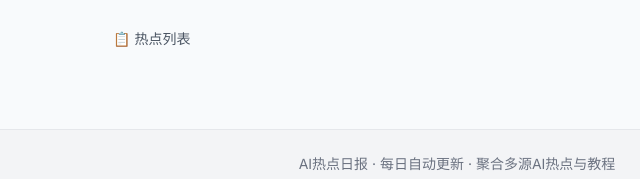
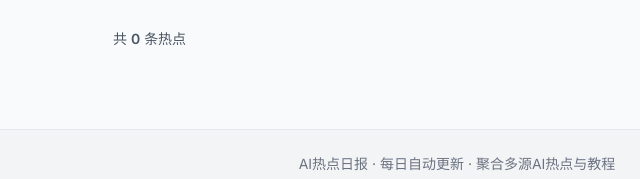
Before and after one commit to lixingcheng1993-lee/ai-hot-daily, a website: page frontend/index.html in a window 1280 px wide. Shown: the part 299-478 px from the top of the page, 183-823 px from the left. Drawn offline with nearby package versions, Linux system fonts and the light colour scheme.

Commit message:
fix: missing total-count element in html, fix loading forever

```diff
--- a/frontend/index.html
+++ b/frontend/index.html
@@ -218,7 +218,7 @@
 
                     <!-- Stats Bar -->
                     <div class="mb-4 text-gray-600 text-sm flex flex-wrap items-center justify-between">
-                        <div>📋 热点列表</div>
+                        <div>共 <span id="total-count" class="font-semibold text-primary">0</span> 条热点</div>
                         <div id="filter-info"></div>
                     </div>
 
```
